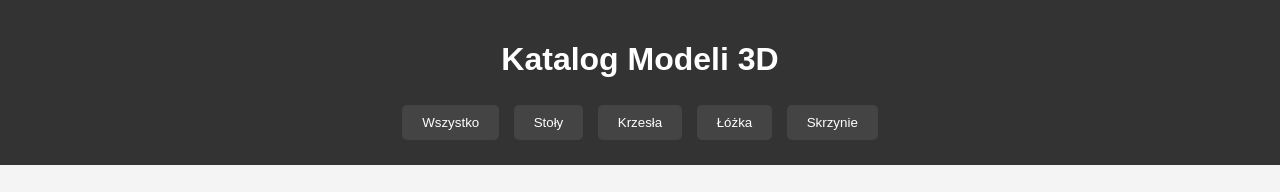
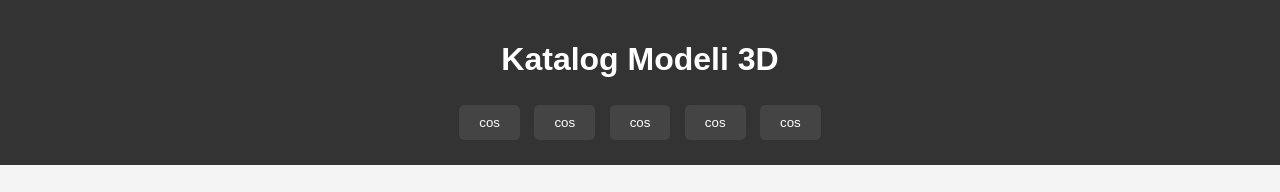
Before and after one commit to Msciciel55/3dkatalog, a plain HTML site: page index.html in a window 1280 px wide. Shown: the top 192 px of the page. Drawn offline with Linux system fonts and the light colour scheme; some packages are replaced by stand-ins of ours; a script that the page names is missing.

Commit message:
Update index.html

```diff
--- a/index.html
+++ b/index.html
@@ -3,18 +3,18 @@
 <head>
     <meta charset="UTF-8">
     <meta name="viewport" content="width=device-width, initial-scale=1.0">
-    <title>Katalog Modeli 3D</title>
+    <title>Katalog twojastara3d </title>
     <link rel="stylesheet" href="styles.css">
 </head>
 <body>
     <header>
         <h1>Katalog Modeli 3D</h1>
         <div class="category-buttons">
-            <button class="category-button" data-category="all">Wszystko</button>
-            <button class="category-button" data-category="Stoły">Stoły</button>
-            <button class="category-button" data-category="Krzesła">Krzesła</button>
-            <button class="category-button" data-category="Łóżka">Łóżka</button>
-            <button class="category-button" data-category="Skrzynie">Skrzynie</button>
+            <button class="category-button" data-category="all">cos</button>
+            <button class="category-button" data-category="Stoły">cos</button>
+            <button class="category-button" data-category="Krzesła">cos</button>
+            <button class="category-button" data-category="Łóżka">cos</button>
+            <button class="category-button" data-category="Skrzynie">cos</button>
         </div>
     </header>
 
```
